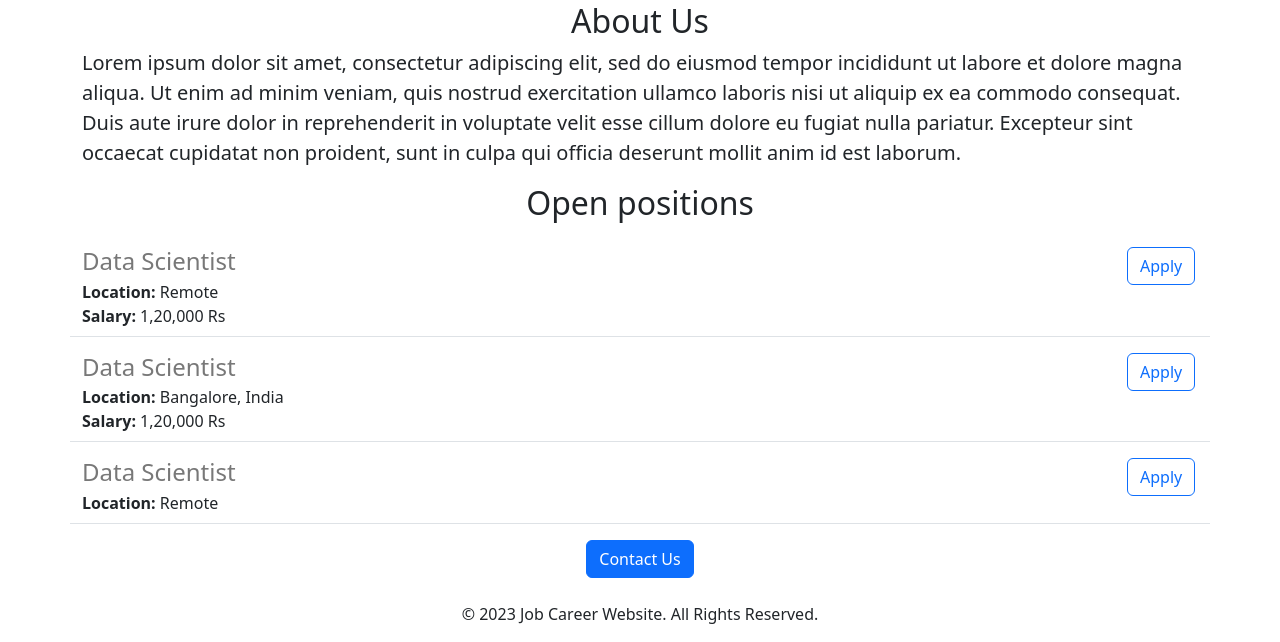
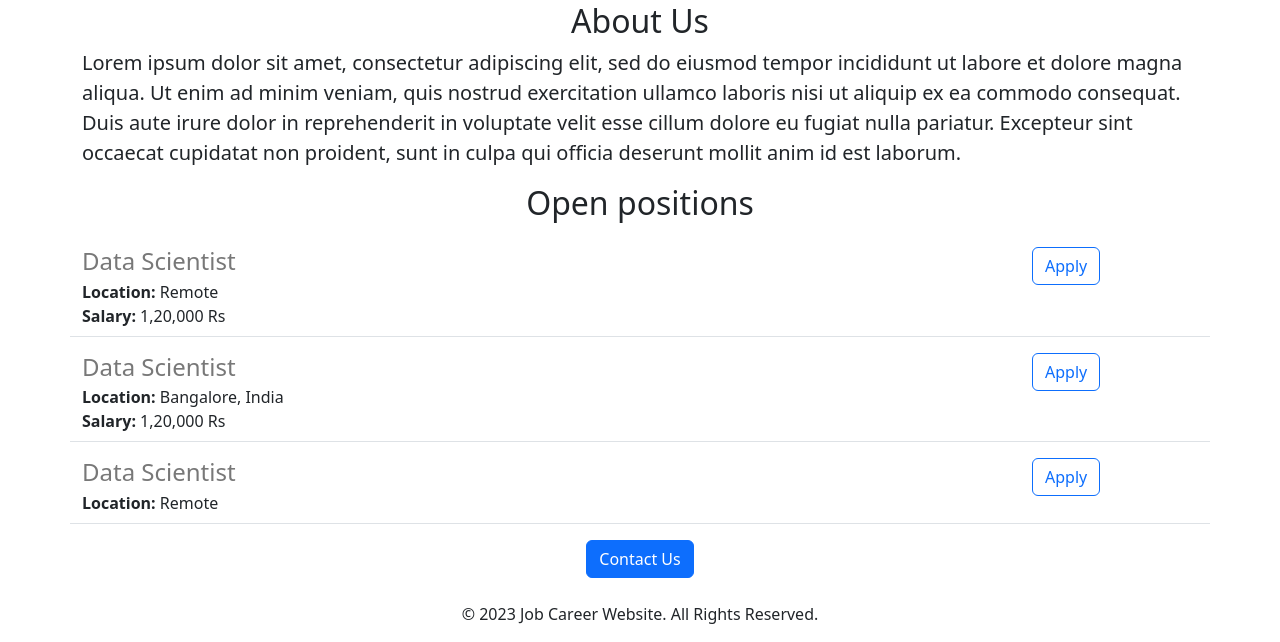
Before and after one commit to shivaniamborkar/hiresphere, a Flask app: page / in a window 1280 px wide. Shown: the part 478-1120 px from the top of the page. Run offline with Flask 2, Linux system fonts and the light colour scheme.

Commit message:
change in jobitem.html

```diff
--- a/templates/jobitem.html
+++ b/templates/jobitem.html
@@ -1,5 +1,5 @@
     <div class="border-bottom row" style="margin-bottom: 16px; padding-bottom: 8px;">
-        <div class="col-11">
+        <div class="col-10">
             <h4 style="color: rgb(120,120,120); margin-bottom:4px;">{{job['title']}}</h4>
             <div> <b>Location:</b> {{ job['location']}}</div>
 
@@ -8,7 +8,7 @@
             {% endif %}
         </div>
 
-        <div class="col-1">
+        <div class="col-2">
             <button class="btn btn-outline-primary">Apply</button>
         </div>
     </div>
```
